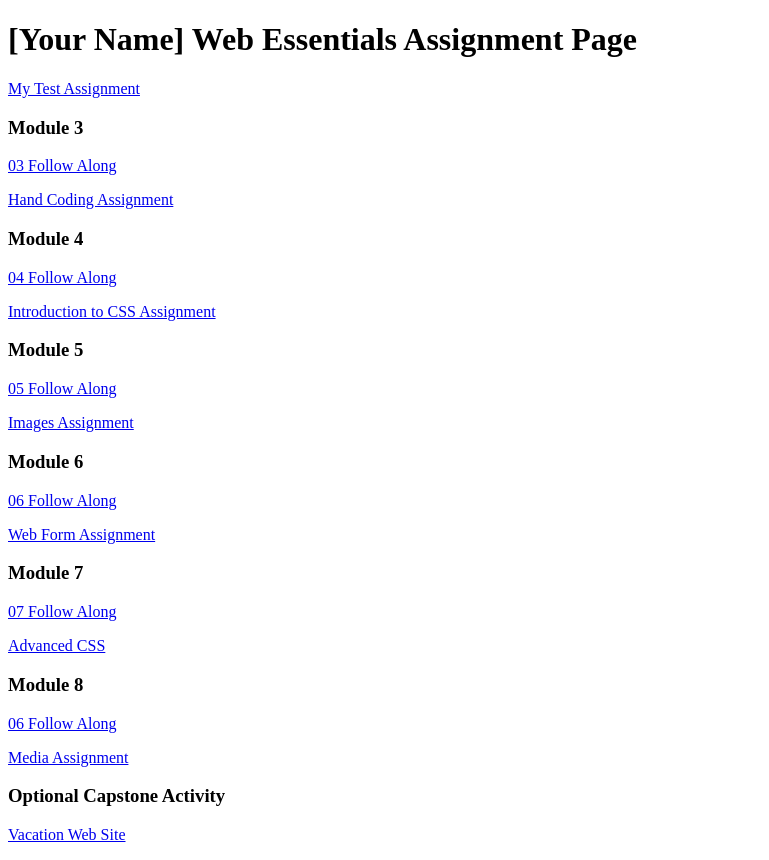
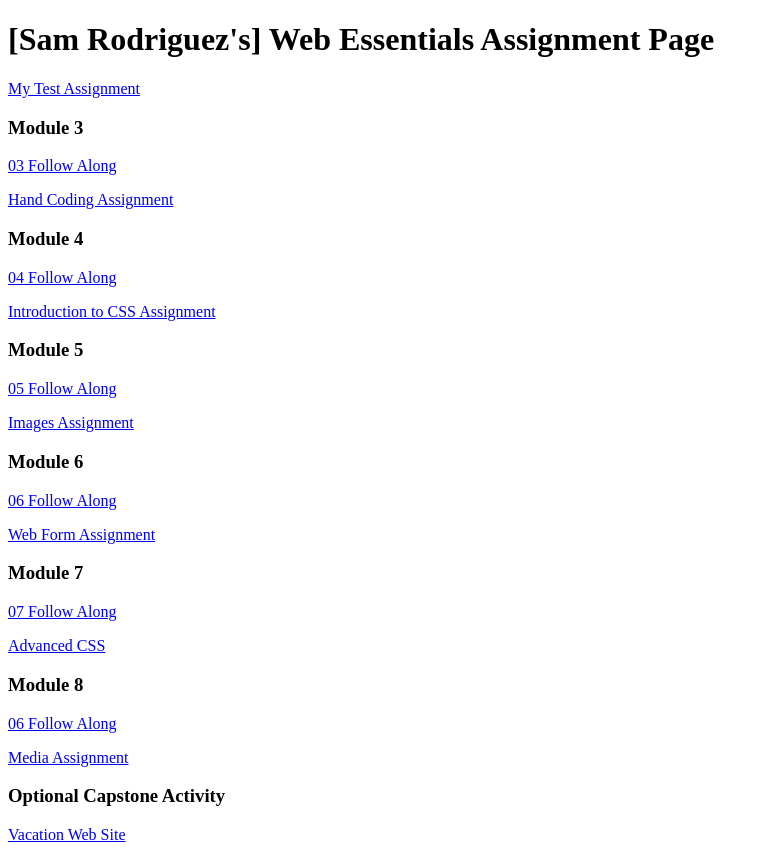
Before and after one commit to samzrod/dwdd1600, a plain HTML site: page index.html in a window 1280 px wide. Shown: the whole page, without its empty margins (0-769 px from the left). Drawn offline with Linux system fonts and the light colour scheme.

Commit message:
Update index.html

```diff
--- a/index.html
+++ b/index.html
@@ -6,7 +6,7 @@
 		<title>dwdd 1600 assignment list page</title>
 	</head>
 	<body>
-		<h1>[Your Name] Web Essentials Assignment Page</h1>
+		<h1>[Sam Rodriguez's] Web Essentials Assignment Page</h1>
 		<p><a href="01test">My Test Assignment</a></p>
 
 		<h3>Module 3</h3>
```
